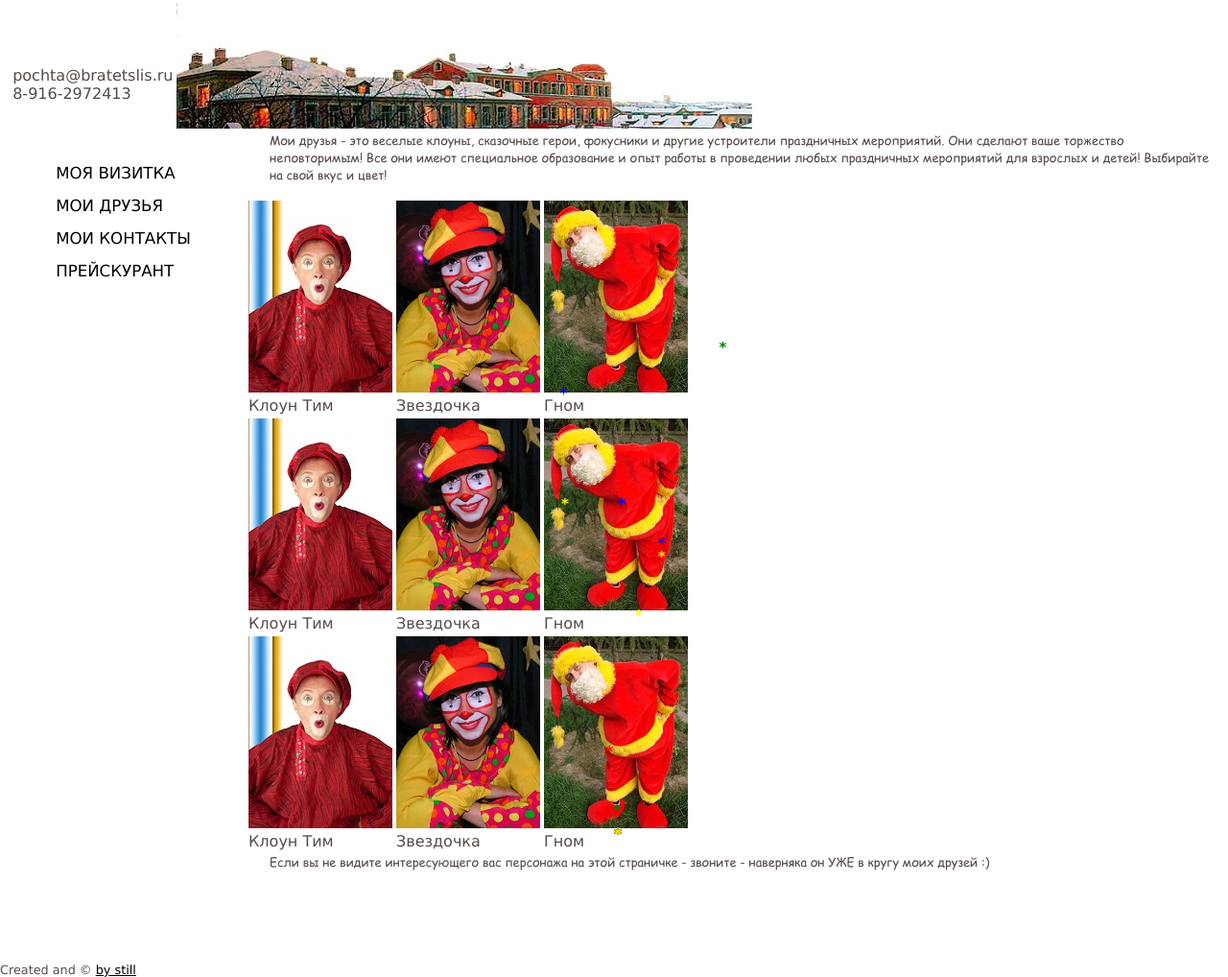
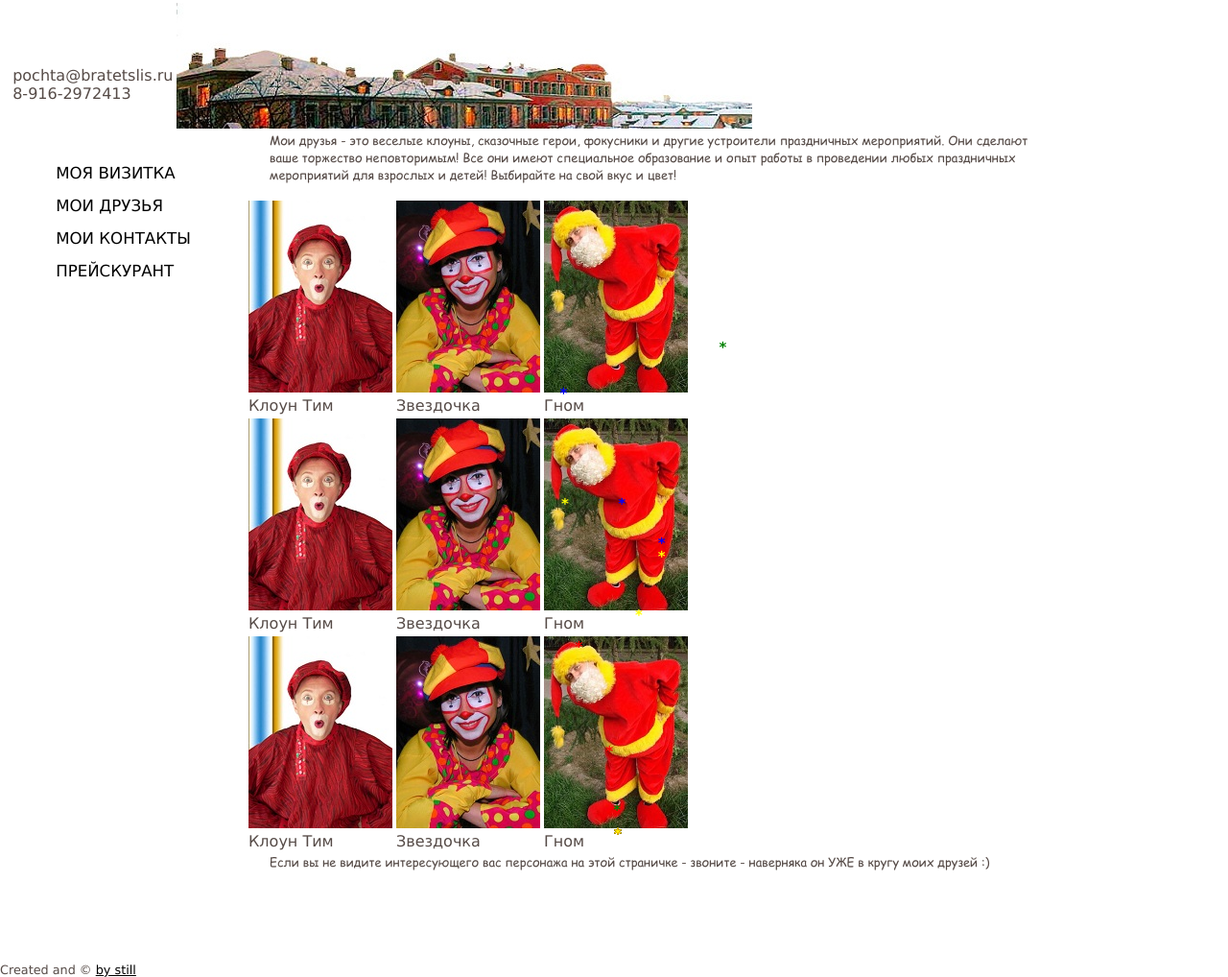
Before and after one commit to bratetslis/Site, a Jekyll site: the page built from index.md, in a window 1280 px wide. Shown: the whole page at 96% size. Built offline with Jekyll 4.4.1, drawn with Linux system fonts in a browser that asks for light colours.

Commit message:
Update css/type3-main.css

```diff
--- a/css/type3-main.css
+++ b/css/type3-main.css
@@ -1,6 +1,7 @@
 body {
 	background-color: #fff;
 	font-size: 0.8em;
+         width: 1100px;
 	font-family: Verdana, Arial, SunSans-Regular, Sans-Serif;
 	color:#564b47;
 	padding:0;
```
